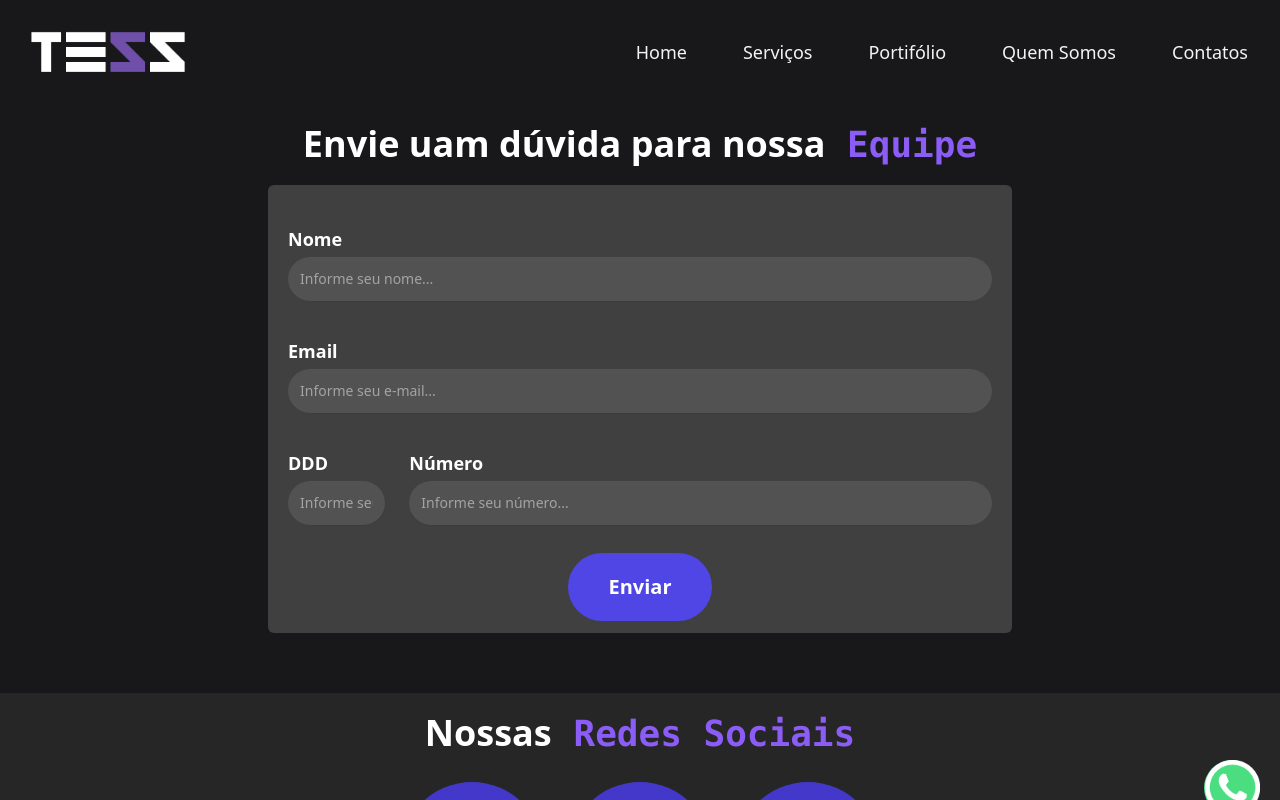
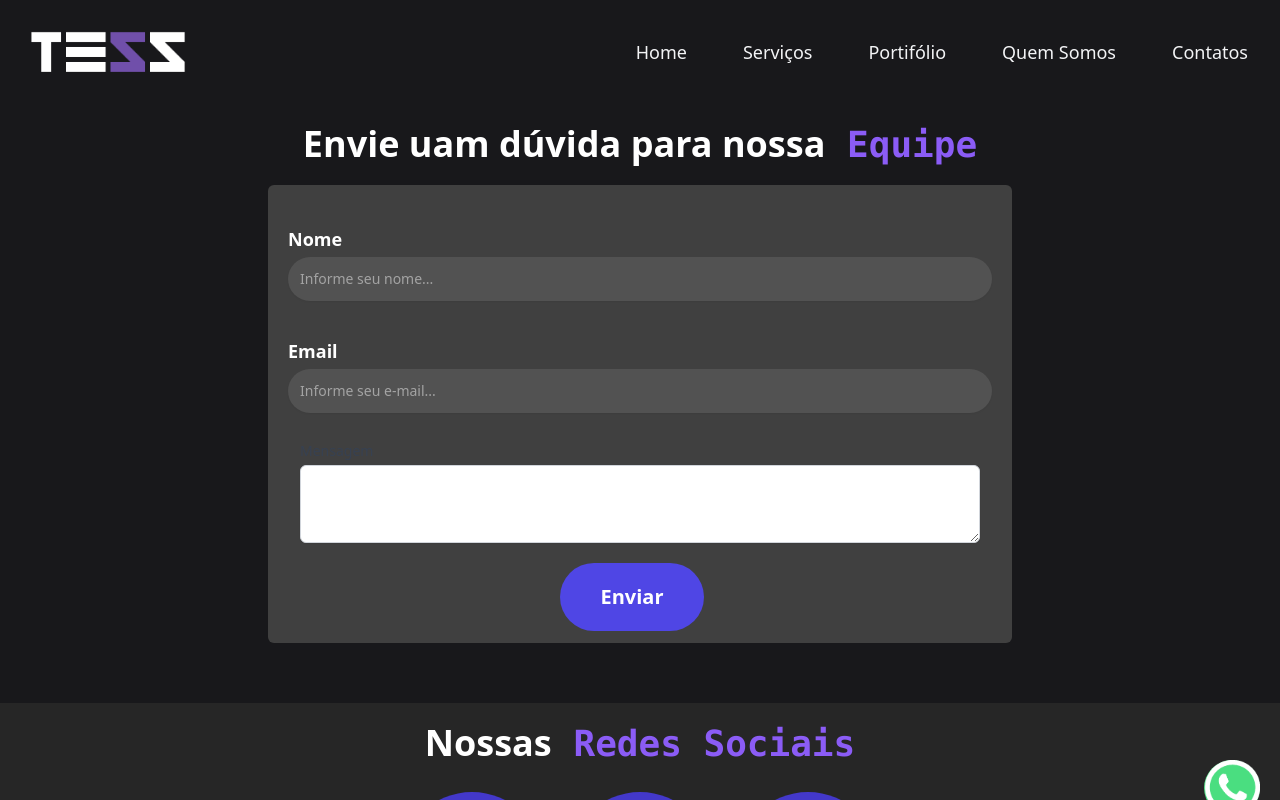
Before and after one commit to yurirsantos/tess, a React (Vite) app: page /Contacts in a window 1280 px wide. Shown: the top 800 px of the page. Built offline with nearby package versions, Linux system fonts and the light colour scheme.

Commit message:
função de envio de email

```diff
--- a/package.json
+++ b/package.json
@@ -9,6 +9,7 @@
     "preview": "vite preview"
   },
   "dependencies": {
+    "@emailjs/browser": "^3.6.2",
     "@headlessui/react": "^1.6.6",
     "@heroicons/react": "^1.0.6",
     "react": "^18.2.0",
--- a/src/Components/Forms/Forms.jsx
+++ b/src/Components/Forms/Forms.jsx
@@ -1,88 +1,106 @@
 import Swal from 'sweetalert2'
+import React, { useRef } from 'react'
+import emailjs from '@emailjs/browser'
 
 export function Form() {
-  function envio() {
-    Swal.fire('Sucesso!', 'E-mail enviado com sucesso!', 'success')
+  const form = useRef()
+
+  const sendEmail = e => {
+    e.preventDefault()
+
+    emailjs
+      .sendForm(
+        'service_jgxzk9j', //ID Service
+        'template_m7pkwi6', //ID Template
+        form.current,
+        '0jh92L19mCNamvZpQ' //Key Public
+      )
+      .then(
+        result => {
+          Swal.fire(
+            'E-mail Enviado!',
+            'Seu e-mail foi enviado com sucesso para Fronteira Tec',
+            'success'
+          )
+
+          const input_user_name = (document.getElementById('user_name').value =
+            '')
+          const input_user_email = (document.getElementById(
+            'user_email'
+          ).value = '')
+          const input_message = (document.getElementById('message').value = '')
+        },
+        error => {
+          Swal.fire({
+            icon: 'error',
+            title: 'Oops...',
+            text: 'E-mail não enviado, entre em contato com nossa central de atendimento atráves do telefone (49) 98880-1287'
+          })
+        }
+      )
   }
   return (
-    <>
+    <div>
       <div className="bg-neutral-700 p-3 sm:w-3/5 m-auto rounded-md mt-5 mb-5">
+        <form ref={form} onSubmit={sendEmail}>
           <div className="col-span-6 sm:col-span-4 mt-5 mb-5 p-2">
             <label
-            htmlFor="nome"
+              htmlFor="user_nome"
               className="block text-lg font-semibold text-white"
             >
               Nome
             </label>
             <input
               type="text"
-            name="nome"
-            id="nome"
-            className="mt-1 block w-full shadow-sm sm:text-sm rounded-full bg-neutral-600 border-none placeholder-neutral-400 p-3"
+              name="user_nome"
+              id="user_nome"
+              className="mt-1 block w-full shadow-sm sm:text-sm rounded-full bg-neutral-600 border-none placeholder-neutral-400 p-3 text-white"
               placeholder="Informe seu nome..."
             />
           </div>
 
           <div className="col-span-6 sm:col-span-4 mt-5 mb-5 p-2">
             <label
-            htmlFor="email"
+              htmlFor="user_email"
               className="block text-lg font-semibold text-white"
             >
               Email
             </label>
             <input
-            type="text"
-            name="email"
-            id="email"
-            className="mt-1 block w-full shadow-sm sm:text-sm rounded-full bg-neutral-600 border-none placeholder-neutral-400 p-3"
+              type="email"
+              name="user_email"
+              id="user_email"
+              className="mt-1 block w-full shadow-sm sm:text-sm rounded-full bg-neutral-600 border-none placeholder-neutral-400 p-3 text-white"
               placeholder="Informe seu e-mail..."
             />
           </div>
 
-        <div className="grid grid-cols-6 gap-6 mt-5 mb-5 p-2">
-          <div className="col-span-6 sm:col-span-6 lg:col-span-1">
+          <div className="m-5">
             <label
-              htmlFor="ddd"
-              className="block text-lg font-semibold text-white"
+              htmlFor="message"
+              className="block text-sm font-medium text-gray-700"
             >
-              DDD
+              Mensagem
             </label>
-            <input
-              type="text"
-              name="ddd"
-              id="ddd"
-              autoComplete="address-level2"
-              className="mt-1 block w-full shadow-sm sm:text-sm rounded-full bg-neutral-600 border-none placeholder-neutral-400 p-3"
-              placeholder="Informe seu DDD..."
-              maxLength={3}
-            />
-          </div>
-
-          <div className="col-span-6 sm:col-span-2 lg:col-span-5">
-            <label
-              htmlFor="numero"
-              className="block text-lg font-semibold text-white"
-            >
-              Número
-            </label>
-            <input
-              type="text"
-              name="numero"
-              id="numero"
-              autoComplete="address-level1"
-              className="mt-1 block w-full shadow-sm sm:text-sm rounded-full bg-neutral-600 border-none placeholder-neutral-400 p-3"
-              placeholder="Informe seu número..."
+            <div className="mt-1">
+              <textarea
+                name="message"
+                id="message"
+                rows={3}
+                className="shadow-sm focus:ring-indigo-500 focus:border-indigo-500 mt-1 block w-full sm:text-sm border border-gray-300 rounded-md p-2"
               />
             </div>
           </div>
-
-        <div
+          <div className="w-40 m-auto">
+            <input
               className="w-28 sm:w-36 m-auto bg-indigo-600 rounded-full p-5 text-white text-center font-bold text-xl hover:bg-indigo-500 cursor-pointer transition-all duration-100 hover:scale-105"
-          onClick={envio}
-        >
-          Enviar
+              type="submit"
+              value="Enviar"
+              id="buttonEnviar"
+            />
+          </div>
+        </form>
       </div>
     </div>
-    </>
   )
 }
--- a/src/Components/Secoes/Secoes.jsx
+++ b/src/Components/Secoes/Secoes.jsx
@@ -9,7 +9,7 @@ export function Main(props) {
       </header>
       {props.children}
       <a
-        href="https://api.whatsapp.com/send?phone=55499994299411&text=Ol%C3%A1%20TESS!%20Gostaria%20de%20agendar%20uma%20conversa!"
+        href="https://api.whatsapp.com/send?phone=5549999429941&text=Ol%C3%A1%20TESS!%20Gostria%20de%20agendar%20um%20conversa!"
         target="_blank"
       >
         <div className="fixed z-50 right-5 top-3/4 mt-20 sm:mt-40 bg-green-400 text-white rounded-full hover:scale-105 transition-all duration-150">
--- a/src/Pages/Contacts/Contacts.jsx
+++ b/src/Pages/Contacts/Contacts.jsx
@@ -8,7 +8,7 @@ import GitHubImg from '../../Assets/GitHub.png'
 export function Contacts() {
   const redesSociais = [
     {
-      href: 'https://api.whatsapp.com/send?phone=55499994299411&text=Ol%C3%A1%20TESS!%20Gostaria%20de%20agendar%20uma%20conversa!',
+      href: 'https://api.whatsapp.com/send?phone=5549999429941&text=Ol%C3%A1%20TESS!%20Gostria%20de%20agendar%20um%20conversa!s',
       img: WhatsAppImg
     },
     {
```
Also changed, not shown: 1 other file (tests, documents, lock files or other folders). Lines whose indentation alone changed are shown as unchanged.
